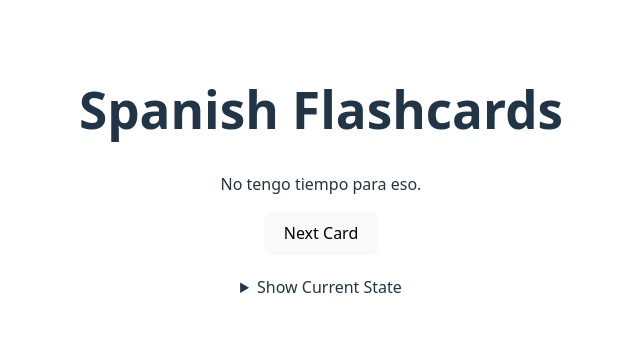
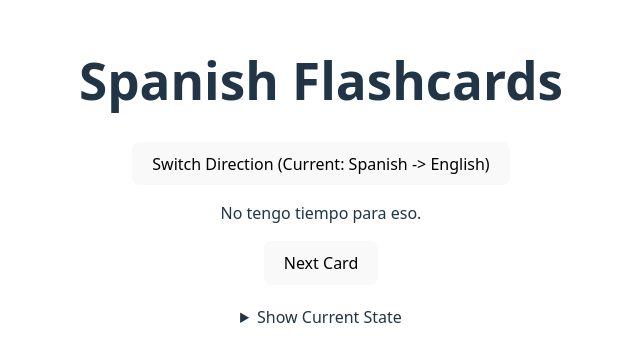
Before and after one commit to arf2k/SpanFlash, a React (Vite) app: page / in a window 1280 px wide. Shown: the part 227-588 px from the top of the page, without its empty margins (319-959 px from the left). Built offline with nearby package versions, Linux system fonts and the light colour scheme.

Commit message:
Add switch language button and functionality

```diff
--- a/src/App.jsx
+++ b/src/App.jsx
@@ -65,7 +65,13 @@ function App() {
 
     // function handleAnswerSubmit(answer) { ... }
     // function handleGetHint() { ... }
-    // function switchLanguageDirection() { ... }
+   const switchLanguageDirection = () => {
+    setLanguageDirection(prevDirection => {
+      const newDirection = prevDirection === 'spa-eng' ? 'eng-spa' : 'spa-eng';
+      console.log(`Switching direction from ${prevDirection} to ${newDirection}`);
+      return newDirection;
+  });
+  }
 
     useEffect(() => {
       console.log("App component mounted. Fetching initial flashcard pair")
@@ -78,7 +84,11 @@ function App() {
 return (
   <div className="App">
       <h1>Spanish Flashcards</h1>
-
+      <div className="controls">
+            <button onClick={switchLanguageDirection}>
+                Switch Direction (Current: {languageDirection === 'spa-eng' ? 'Spanish -> English' : 'English -> Spanish'})
+            </button>
+        </div>
       {/* Display Loading Message */}
       {isLoading && <p>Loading flashcard...</p>}
 
```
